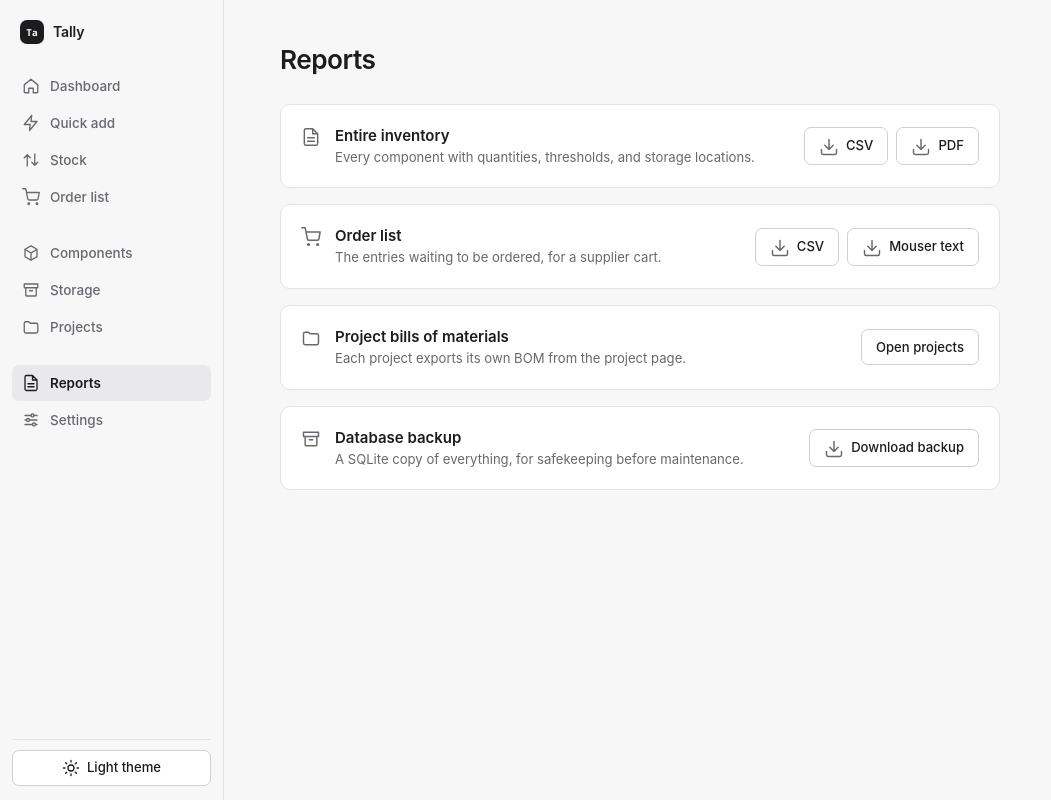
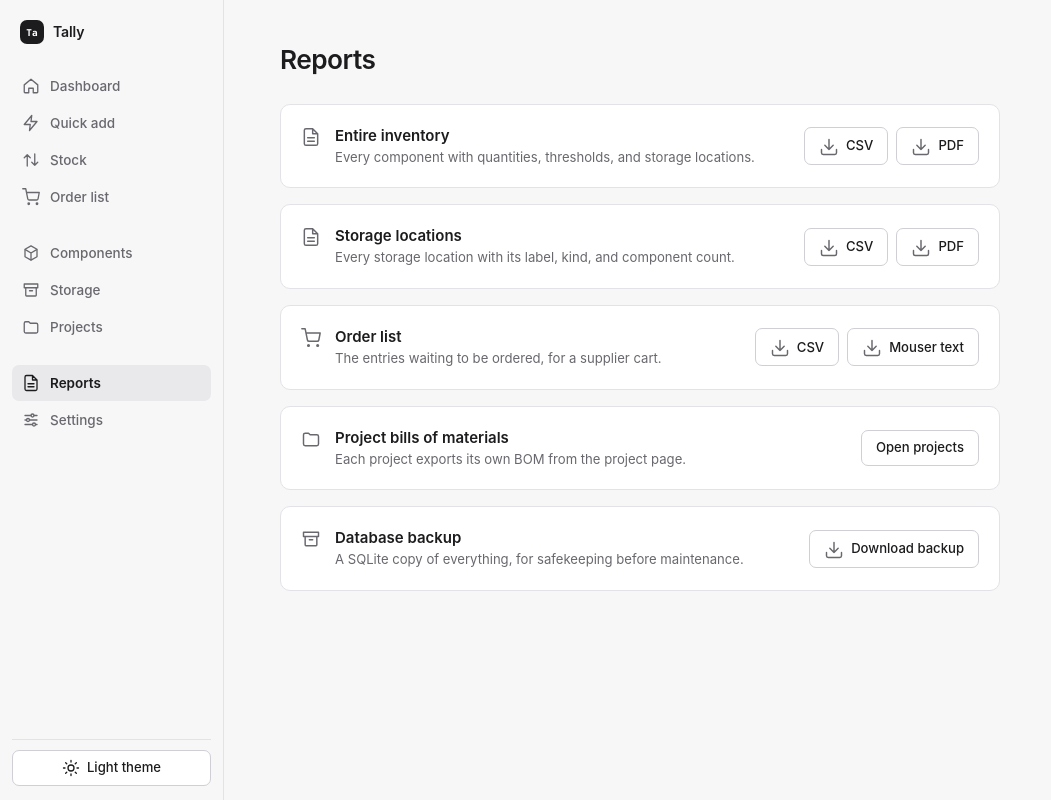
Before and after one commit to alankey-dev/tally, a Flask app: page /reports in a window 1280 px wide. Shown: the whole page, without its empty margins (0-1051 px from the left). Run offline with Flask 3, Linux system fonts and the light colour scheme; data comes from the database, SQL or seed files in the repository; data that the repository does not hold is empty.

Commit message:
Export storage locations as CSV (#24)
Adds a "Storage locations" card to Reports with CSV (and PDF) download
at `/reports/locations.<csv|pdf>`. Columns: code, label, kind, keywords,
notes, component count. Gated by the existing `exports` setting; test
added.

🤖 Generated with [Claude Code](https://claude.com/claude-code)

https://claude.ai/code/session_015gmvGoyUYR3UCLYkbzbet1

---
_Generated by [Claude
Code](https://claude.ai/code/session_015gmvGoyUYR3UCLYkbzbet1)_

Co-authored-by: Claude <noreply@anthropic.com>

```diff
--- a/app/main.py
+++ b/app/main.py
@@ -259,7 +259,7 @@ def ensure_database():
     public_endpoints = {"access", "logout", "static"}
     if auth_enabled() and request.endpoint not in public_endpoints and (not password or session.get("access_unlocked") != access_token(password["value"])):
         return redirect(url_for("access", next=request.full_path))
-    restricted = {"new_item": "add_components", "export_inventory": "exports", "export_bom": "exports", "export_orders": "exports", "location_labels_pdf": "exports", "item_label_pdf": "exports", "add_attachment": "edit_components", "delete_attachment": "edit_components"}
+    restricted = {"new_item": "add_components", "export_inventory": "exports", "export_locations": "exports", "export_bom": "exports", "export_orders": "exports", "location_labels_pdf": "exports", "item_label_pdf": "exports", "add_attachment": "edit_components", "delete_attachment": "edit_components"}
     if request.endpoint in restricted and not enabled(restricted[request.endpoint]):
         abort(403)
     if request.endpoint == "item_detail" and request.method == "POST" and not enabled("edit_components"):
@@ -1508,6 +1508,13 @@ def export_inventory(format):
     rows = db().execute("SELECT i.name, i.manufacturer, i.part_number, i.quantity, i.unit, i.minimum_quantity, l.code FROM items i JOIN locations l ON l.id=i.location_id ORDER BY i.name COLLATE NOCASE").fetchall()
     return export_rows(rows, ["Component", "Manufacturer", "Part number", "On hand", "Unit", "Minimum", "Location"], "tally-inventory", format, "Inventory report")
 
+@app.route("/reports/locations.<format>")
+def export_locations(format):
+    if format not in {"csv", "pdf"}:
+        abort(404)
+    rows = db().execute("SELECT l.code, l.label, l.kind, l.keywords, l.notes, count(i.id) AS items FROM locations l LEFT JOIN items i ON i.location_id=l.id GROUP BY l.id ORDER BY l.code").fetchall()
+    return export_rows(rows, ["Code", "Label", "Kind", "Keywords", "Notes", "Components"], "tally-locations", format, "Storage locations")
+
 LABEL_PRESETS = {
     # Sizes are millimetres. Sheets give columns, rows, label size, the top-left margin and the gap between labels.
     "a4-3x7": {"name": "A4 sheet, 3 × 7 labels of 63.5 × 38.1 mm", "page": (210, 297), "cols": 3, "rows": 7, "size": (63.5, 38.1), "margin": (9.75, 15.15), "gap": (0, 0)},
--- a/templates/reports.html
+++ b/templates/reports.html
@@ -20,6 +20,19 @@
     <div class="button-group">
       <a class="button" href="{{url_for('export_inventory', format='csv')}}">{{ icon('download') }}CSV</a>
       <a class="button" href="{{url_for('export_inventory', format='pdf')}}">{{ icon('download') }}PDF</a>
+    </div>
+  </div>
+  <div class="report-card card">
+    <div>
+      {{ icon('file') }}
+      <div>
+        <h2>Storage locations</h2>
+        <p>Every storage location with its label, kind, and component count.</p>
+      </div>
+    </div>
+    <div class="button-group">
+      <a class="button" href="{{url_for('export_locations', format='csv')}}">{{ icon('download') }}CSV</a>
+      <a class="button" href="{{url_for('export_locations', format='pdf')}}">{{ icon('download') }}PDF</a>
     </div>
   </div>
   {% if exports_enabled %}
```
Also changed, not shown: tests/test_quick_add.py (+6 -0 lines).
